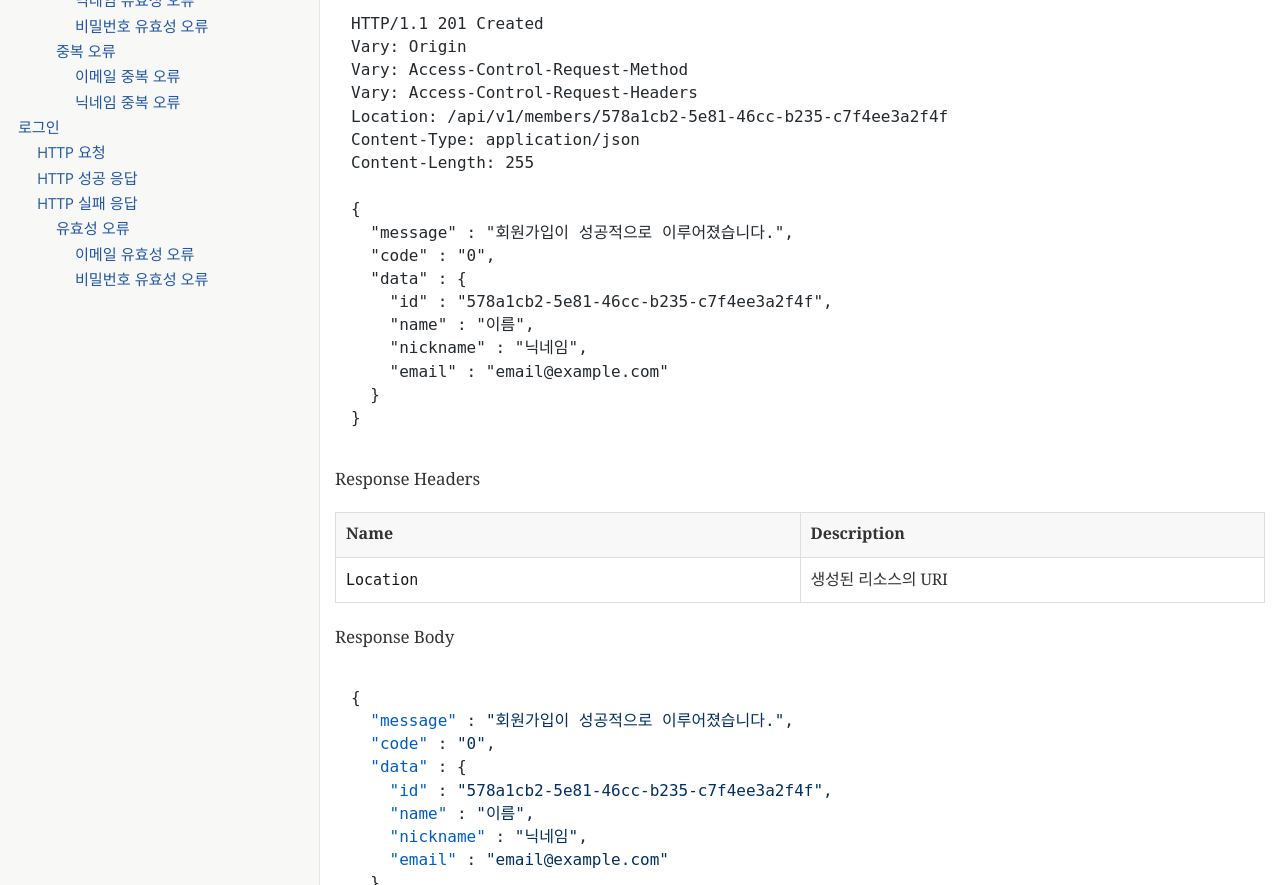
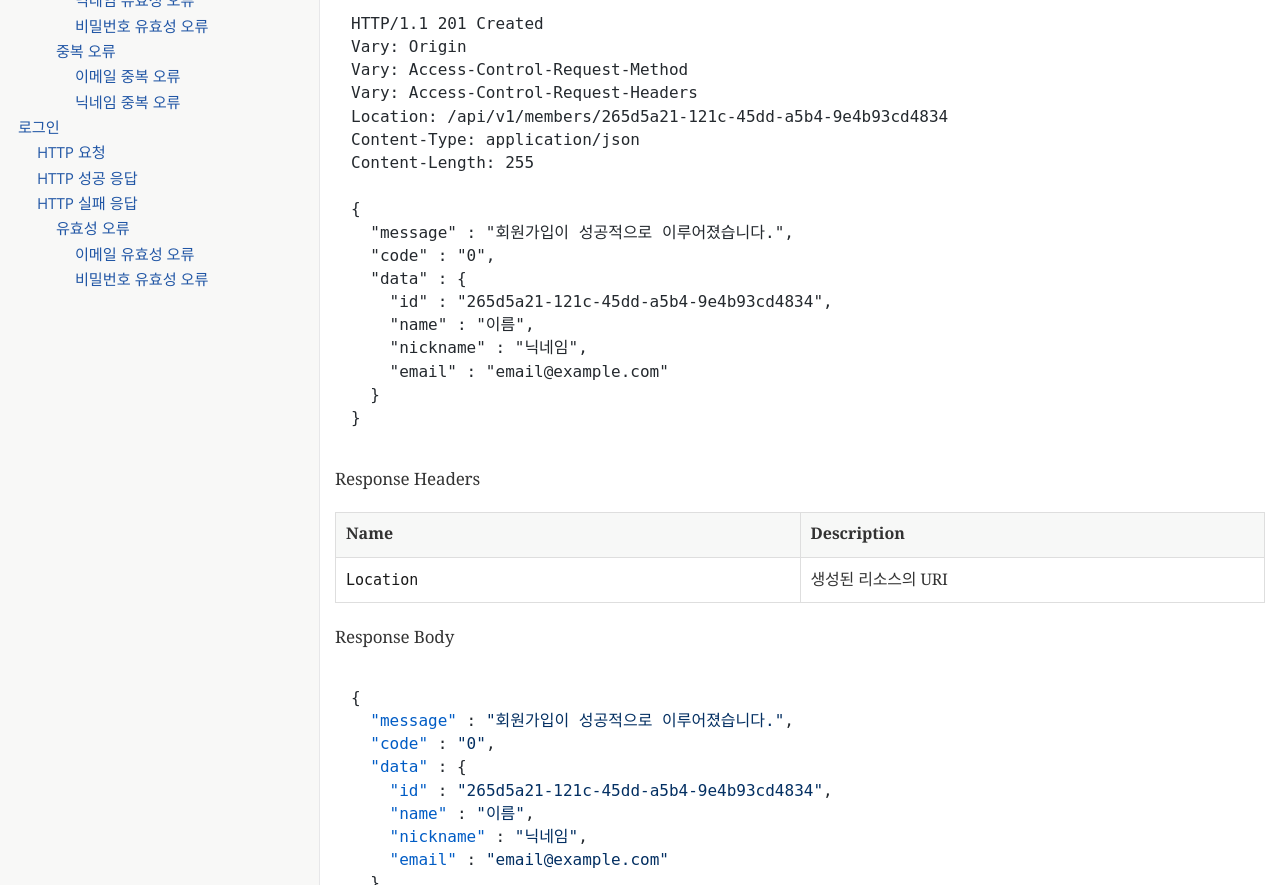
Before and after one commit to socketing-refactoring/socketing-refactoring.github.io, a Jekyll site: the page docs/member-service/index.html, which Jekyll copies as it is, in a window 1280 px wide and 1400 px high, scrolled down 1182 px. Shown: the part 246-1131 px from the top of the window. Built offline with Jekyll 4.4.1, drawn with Linux system fonts in a browser that asks for light colours; nearby versions of some CDN libraries; some web fonts are replaced; some of the changed text lies outside the part shown.

Commit message:
Update Member Service API documentation

```diff
--- a/docs/member-service/index.html
+++ b/docs/member-service/index.html
@@ -588,7 +588,7 @@ Host: localhost:8080
 Vary: Origin
 Vary: Access-Control-Request-Method
 Vary: Access-Control-Request-Headers
-Location: /api/v1/members/578a1cb2-5e81-46cc-b235-c7f4ee3a2f4f
+Location: /api/v1/members/265d5a21-121c-45dd-a5b4-9e4b93cd4834
 Content-Type: application/json
 Content-Length: 255
 
@@ -596,7 +596,7 @@ Content-Length: 255
   "message" : "회원가입이 성공적으로 이루어졌습니다.",
   "code" : "0",
   "data" : {
-    "id" : "578a1cb2-5e81-46cc-b235-c7f4ee3a2f4f",
+    "id" : "265d5a21-121c-45dd-a5b4-9e4b93cd4834",
     "name" : "이름",
     "nickname" : "닉네임",
     "email" : "email@example.com"
@@ -634,7 +634,7 @@ Content-Length: 255
   "message" : "회원가입이 성공적으로 이루어졌습니다.",
   "code" : "0",
   "data" : {
-    "id" : "578a1cb2-5e81-46cc-b235-c7f4ee3a2f4f",
+    "id" : "265d5a21-121c-45dd-a5b4-9e4b93cd4834",
     "name" : "이름",
     "nickname" : "닉네임",
     "email" : "email@example.com"
```
Also changed, not shown: other parts of docs/member-service/index.html (+2 -2 lines).
